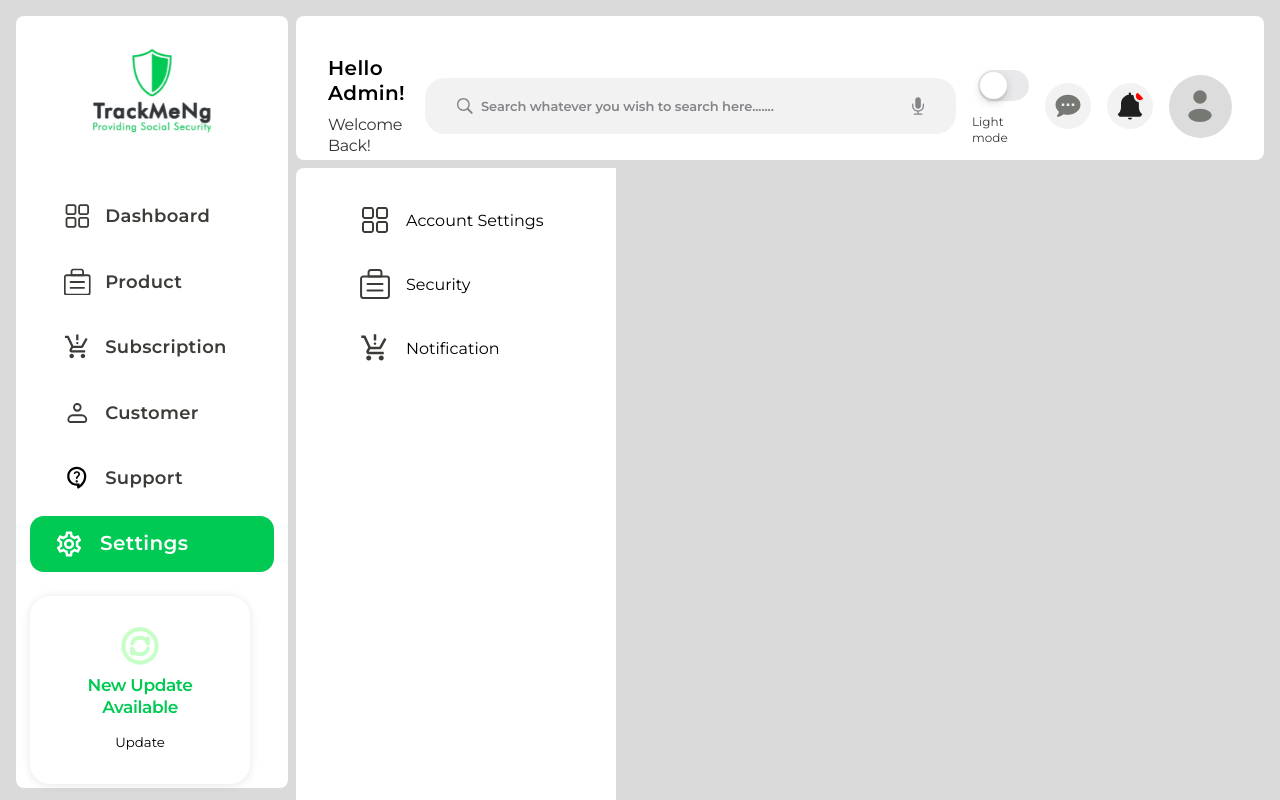
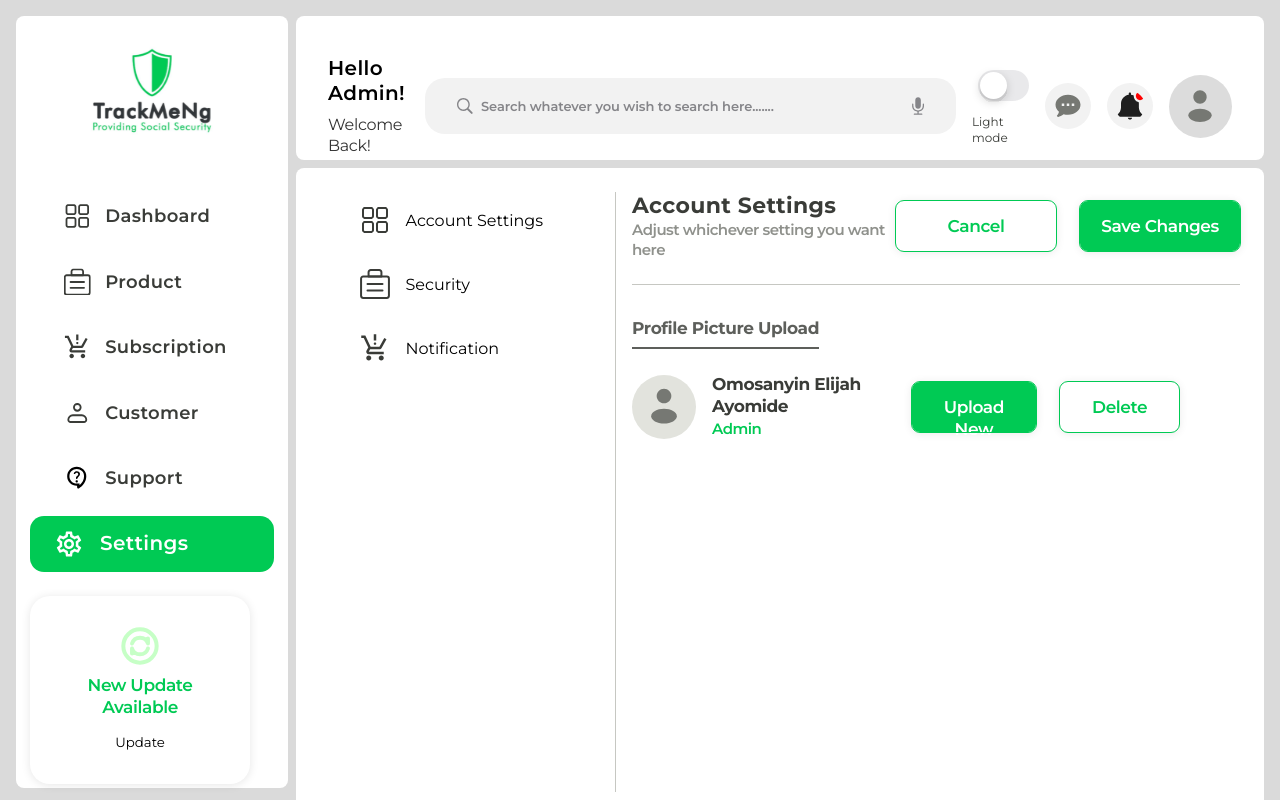
Before and after one commit to TrackMe-NG/dashboard_main, a React (Vite) app: page /settings in a window 1280 px wide. Built offline with nearby package versions, Linux system fonts and the light colour scheme.

Commit message:
style: updated settings styles

```diff
--- a/src/styles/custom.scss
+++ b/src/styles/custom.scss
@@ -149,7 +149,7 @@
     height: 10.125rem;
     border-radius: 1.25rem;
     background: $white;
-    box-shadow: 0px 1px 10px 0px rgba(0, 0, 0, 0.1);
+    box-shadow: $shadow_btn;
     padding: 1rem;
     overflow: hidden;
     &_inner {
@@ -556,16 +556,35 @@
 /* SETTINGS STYLES */
 .settings {
   &_sec {
-    background: $white;
+    width: 100%;
+  }
+  /* SETTINGS MAIN STYLES */
+  &_main {
+    &_inner {
+      height: 80.5dvh;
+      overflow-y: hidden;
+      background: $white;
+      @include flex_center();
+      justify-content: flex-start;
+      align-items: flex-start;
+      gap: 1rem;
+      padding: 1.5rem;
+      padding-left: 0;
+    }
+
+    &_right {
+      width: 100%;
+    }
   }
 
+  /* SETTINGS NAV */
   &_nav {
     background: $white;
-    height: 80.5dvh;
     width: 20rem;
+    height: 75dvh;
+    border-right: 1px solid $btn_light_text;
     &_inner {
       @include flex_center();
-      padding: 1.5rem;
       ul {
         display: grid;
         gap: 0.5rem;
@@ -591,4 +610,160 @@
       }
     }
   }
+
+  /* SETTINGS HEADER */
+
+  &_header {
+    &_inner {
+      @include flex_center();
+      justify-content: space-between;
+      width: 100%;
+      border-bottom: 1px solid $btn_light_text;
+      padding-bottom: 1.5rem;
+    }
+
+    &_left {
+      h4 {
+        color: $light_dark;
+        font-size: 1.375rem;
+        font-weight: 700;
+        line-height: 1.75rem; /* 127.273% */
+        letter-spacing: 0.02188rem;
+        text-transform: capitalize;
+      }
+
+      p {
+        color: $light_nav_text;
+        font-size: 0.9375rem;
+        font-style: normal;
+        font-weight: 600;
+        line-height: 1.25rem; /* 133.333% */
+        letter-spacing: -0.03125rem;
+      }
+    }
+
+    &_right {
+      @include flex_center();
+      gap: 1.5rem;
+
+      button {
+        text-transform: capitalize;
+        width: 10rem;
+        height: 3.125rem;
+        padding: 0.875rem 1.25rem;
+        border-radius: 0.5rem;
+        outline: 1px solid $btn_bg;
+        box-shadow: $shadow_btn;
+        text-align: center;
+        font-size: 1.0625rem;
+        font-weight: 600;
+        line-height: 1.375rem;
+        letter-spacing: -0.0255rem;
+
+        &:nth-child(1) {
+          color: $btn_bg;
+        }
+        &:last-child {
+          color: $white;
+          background: $btn_bg;
+        }
+      }
+    }
+  }
+
+  /* SETTINGS ACCT */
+
+  &_acct {
+    margin-top: 2rem;
+
+    &_inner {
+      h5 {
+        color: $acct_header;
+        font-size: 1.0625rem;
+        line-height: 1.375rem;
+        letter-spacing: -0.0255rem;
+        width: fit-content;
+        padding-bottom: 0.5rem;
+        border-bottom: 2px solid $acct_header;
+      }
+      /* USER DETAILS */
+      .user {
+        &_details {
+          margin: 1.5rem 0;
+
+          &_inner {
+            @include flex_center();
+            justify-content: space-between;
+            gap: 1rem;
+            max-width: 90%;
+          }
+
+          &_left {
+            width: 100%;
+            max-width: 20em;
+            @include flex_center();
+            justify-content: flex-start;
+            gap: 1rem;
+            text-transform: capitalize;
+
+            img {
+              border-radius: 6.25rem;
+              background: $placeholder_img;
+              @include flex_center();
+              width: 100%;
+              max-width: 4rem;
+              aspect-ratio: 1/1;
+              padding: 0.625rem;
+            }
+
+            h6 {
+              color: $light_dark;
+              width: fit-content;
+              font-size: 1.0625rem;
+              line-height: 1.375rem; /* 129.412% */
+              letter-spacing: -0.0255rem;
+            }
+
+            span {
+              color: $btn_bg;
+              font-size: 0.9375rem;
+              font-style: normal;
+              font-weight: 600;
+              line-height: 1.5rem; /* 133.333% */
+              letter-spacing: -0.03125rem;
+            }
+          }
+
+          &_right {
+            @include flex_center();
+            gap: 1.5rem;
+
+            button {
+              width: fit-content;
+              height: 3.125rem;
+              padding: 0.875rem 2rem;
+              border-radius: 0.5rem;
+              box-shadow: $shadow_btn;
+              text-transform: capitalize;
+              border-radius: 0.5rem;
+              outline: 1px solid $btn_bg;
+              text-align: center;
+              font-size: 1.0625rem;
+              font-weight: 600;
+              line-height: 1.375rem;
+              letter-spacing: -0.0255rem;
+
+              &:nth-child(1) {
+                color: $white;
+                background: $btn_bg;
+              }
+              &:last-child {
+                color: $btn_bg;
+              }
+            }
+          }
+        }
+      }
+    }
+  }
 }
```
